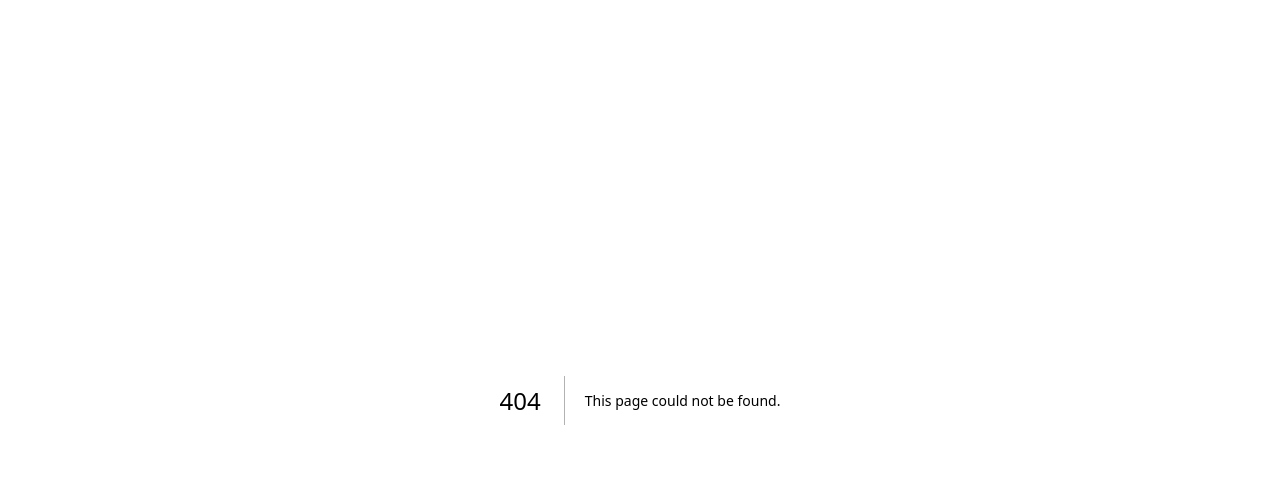
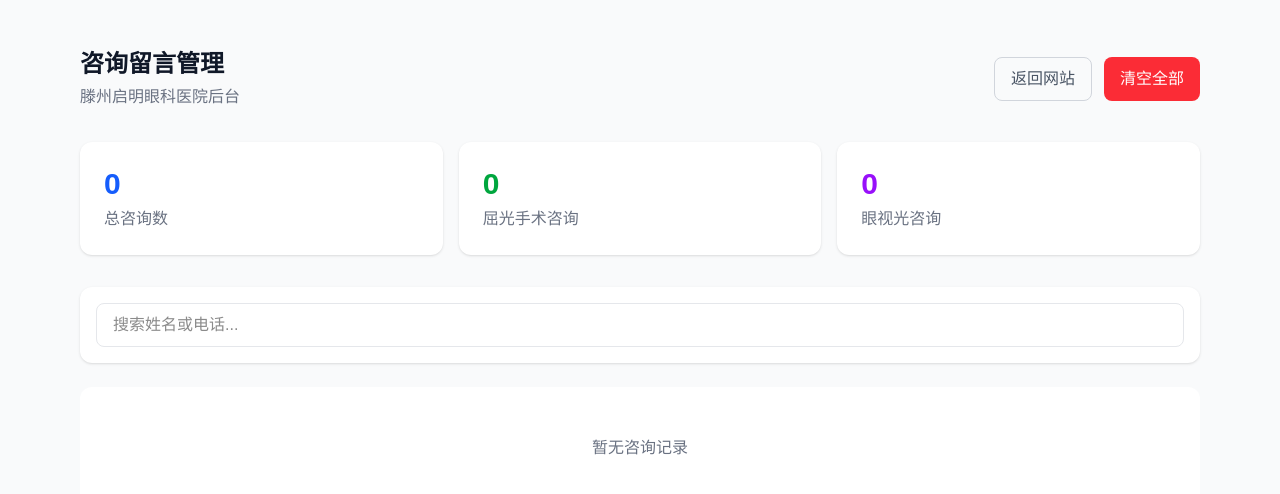
Before and after one commit to yuweiqian1984-ops/tmey-eye-hospital, a Next.js app: page /admin in a window 1280 px wide. Before the commit this address had no page. Shown: the top 494 px of the page. Built offline with nearby package versions, Linux system fonts and the light colour scheme.

Commit message:
feat: 更新联系方式、添加咨询留言后台

```diff
--- /dev/null
+++ b/app/admin/page.tsx
@@ -0,0 +1,155 @@
+"use client";
+
+import { useState, useEffect } from "react";
+
+interface Message {
+  id: string;
+  name: string;
+  phone: string;
+  department: string;
+  message: string;
+  createdAt: string;
+}
+
+export default function AdminPage() {
+  const [messages, setMessages] = useState<Message[]>([]);
+  const [loading, setLoading] = useState(true);
+  const [filter, setFilter] = useState("");
+
+  useEffect(() => {
+    const stored = localStorage.getItem("hospital_messages");
+    if (stored) {
+      setMessages(JSON.parse(stored));
+    }
+    setLoading(false);
+  }, []);
+
+  const deleteMessage = (id: string) => {
+    const updated = messages.filter((m) => m.id !== id);
+    setMessages(updated);
+    localStorage.setItem("hospital_messages", JSON.stringify(updated));
+  };
+
+  const clearAll = () => {
+    if (confirm("确定要清空所有咨询记录吗？")) {
+      setMessages([]);
+      localStorage.removeItem("hospital_messages");
+    }
+  };
+
+  const filtered = messages.filter(
+    (m) =>
+      m.name.includes(filter) ||
+      m.phone.includes(filter) ||
+      m.department.includes(filter)
+  );
+
+  return (
+    <div className="min-h-screen bg-gray-50">
+      <div className="max-w-6xl mx-auto px-4 py-12">
+        <div className="flex items-center justify-between mb-8">
+          <div>
+            <h1 className="text-2xl font-bold text-gray-900">咨询留言管理</h1>
+            <p className="text-gray-500 mt-1">滕州启明眼科医院后台</p>
+          </div>
+          <div className="flex gap-3">
+            <a
+              href="/"
+              className="px-4 py-2 text-gray-600 hover:text-gray-900 border border-gray-300 rounded-lg"
+            >
+              返回网站
+            </a>
+            <button
+              onClick={clearAll}
+              className="px-4 py-2 bg-red-500 text-white rounded-lg hover:bg-red-600"
+            >
+              清空全部
+            </button>
+          </div>
+        </div>
+
+        {/* 统计卡片 */}
+        <div className="grid grid-cols-3 gap-4 mb-8">
+          <div className="bg-white rounded-xl p-6 shadow-sm">
+            <div className="text-3xl font-bold text-blue-600">{messages.length}</div>
+            <div className="text-gray-500 mt-1">总咨询数</div>
+          </div>
+          <div className="bg-white rounded-xl p-6 shadow-sm">
+            <div className="text-3xl font-bold text-green-600">
+              {messages.filter((m) => m.department === "屈光手术").length}
+            </div>
+            <div className="text-gray-500 mt-1">屈光手术咨询</div>
+          </div>
+          <div className="bg-white rounded-xl p-6 shadow-sm">
+            <div className="text-3xl font-bold text-purple-600">
+              {messages.filter((m) => m.department === "眼视光").length}
+            </div>
+            <div className="text-gray-500 mt-1">眼视光咨询</div>
+          </div>
+        </div>
+
+        {/* 搜索过滤 */}
+        <div className="bg-white rounded-xl p-4 mb-6 shadow-sm">
+          <input
+            type="text"
+            placeholder="搜索姓名或电话..."
+            value={filter}
+            onChange={(e) => setFilter(e.target.value)}
+            className="w-full px-4 py-2 border border-gray-200 rounded-lg focus:outline-none focus:ring-2 focus:ring-blue-500"
+          />
+        </div>
+
+        {/* 消息列表 */}
+        {loading ? (
+          <div className="text-center py-12 text-gray-500">加载中...</div>
+        ) : filtered.length === 0 ? (
+          <div className="text-center py-12 text-gray-500 bg-white rounded-xl">
+            暂无咨询记录
+          </div>
+        ) : (
+          <div className="bg-white rounded-xl shadow-sm overflow-hidden">
+            <table className="w-full">
+              <thead className="bg-gray-50 border-b border-gray-200">
+                <tr>
+                  <th className="px-6 py-4 text-left text-sm font-medium text-gray-500">时间</th>
+                  <th className="px-6 py-4 text-left text-sm font-medium text-gray-500">姓名</th>
+                  <th className="px-6 py-4 text-left text-sm font-medium text-gray-500">电话</th>
+                  <th className="px-6 py-4 text-left text-sm font-medium text-gray-500">咨询项目</th>
+                  <th className="px-6 py-4 text-left text-sm font-medium text-gray-500">内容</th>
+                  <th className="px-6 py-4 text-right text-sm font-medium text-gray-500">操作</th>
+                </tr>
+              </thead>
+              <tbody className="divide-y divide-gray-100">
+                {filtered.map((msg) => (
+                  <tr key={msg.id} className="hover:bg-gray-50">
+                    <td className="px-6 py-4 text-sm text-gray-500">
+                      {new Date(msg.createdAt).toLocaleString("zh-CN")}
+                    </td>
+                    <td className="px-6 py-4 font-medium text-gray-900">{msg.name}</td>
+                    <td className="px-6 py-4 text-blue-600">{msg.phone}</td>
+                    <td className="px-6 py-4">
+                      <span className="px-3 py-1 bg-blue-50 text-blue-600 rounded-full text-sm">
+                        {msg.department || "未选择"}
+                      </span>
+                    </td>
+                    <td className="px-6 py-4 text-gray-600 max-w-xs truncate">
+                      {msg.message || "-"}
+                    </td>
+                    <td className="px-6 py-4 text-right">
+                      <button
+                        onClick={() => deleteMessage(msg.id)}
+                        className="text-red-500 hover:text-red-700 text-sm"
+                      >
+                        删除
+                      </button>
+                    </td>
+                  </tr>
+                ))}
+              </tbody>
+            </table>
+          </div>
+        )}
+      </div>
+    </div>
+  );
+}
--- a/app/layout.tsx
+++ b/app/layout.tsx
@@ -1,11 +1,6 @@
 import type { Metadata } from "next";
-import { Noto_Sans_SC } from "next/font/google";
+
 import "./globals.css";
-
-const notoSansSC = Noto_Sans_SC({
-  subsets: ["latin"],
-  variable: "--font-noto-sans-sc",
-});
 
 export const metadata: Metadata = {
   title: "滕州启明眼科医院 - 专业眼科医疗机构",
@@ -18,7 +13,7 @@ export default function RootLayout({
   children: React.ReactNode;
 }>) {
   return (
-    <html lang="zh-CN" className={`${notoSansSC.variable} h-full antialiased`}>
+    <html lang="zh-CN" className="h-full antialiased">
       <body className="min-h-full flex flex-col">{children}</body>
     </html>
   );
--- a/app/page.tsx
+++ b/app/page.tsx
@@ -71,7 +71,14 @@ export default function Home() {
 
   const handleSubmit = (e: React.FormEvent) => {
     e.preventDefault();
-    // 这里预留 EmailJS 集成接口
+    // 保存到 localStorage 供后台查看
+    const newMessage = {
+      id: Date.now().toString(),
+      ...formData,
+      createdAt: new Date().toISOString(),
+    };
+    const existing = JSON.parse(localStorage.getItem("hospital_messages") || "[]");
+    localStorage.setItem("hospital_messages", JSON.stringify([newMessage, ...existing]));
     setSubmitStatus("success");
     setTimeout(() => setSubmitStatus("idle"), 3000);
     setFormData({ name: "", phone: "", department: "", message: "" });
@@ -102,7 +109,7 @@ export default function Home() {
                   {item === "contact" && "联系我们"}
                 </button>
               ))}
-              <a href="tel:13396376116" className="btn-primary text-sm px-4 py-2">
+              <a href="tel:13396376119" className="btn-primary text-sm px-4 py-2">
                 📞 预约挂号
               </a>
             </div>
@@ -143,22 +150,22 @@ export default function Home() {
             <button onClick={() => scrollTo("departments")} className="bg-white text-blue-600 px-8 py-4 rounded-lg font-semibold text-lg hover:bg-yellow-300 hover:text-blue-800 transition-all">
               了解科室
             </button>
-            <a href="tel:13396376116" className="bg-transparent border-2 border-white text-white px-8 py-4 rounded-lg font-semibold text-lg hover:bg-white hover:text-blue-600 transition-all">
+            <a href="tel:13396376119" className="bg-transparent border-2 border-white text-white px-8 py-4 rounded-lg font-semibold text-lg hover:bg-white hover:text-blue-600 transition-all">
               📞 立即咨询
             </a>
           </div>
           <div className="mt-12 flex justify-center gap-8 text-white/80">
             <div className="text-center">
-              <div className="text-3xl font-bold text-yellow-300">20+</div>
-              <div className="text-sm">年专注眼科</div>
+              <div className="text-3xl font-bold text-yellow-300">10+</div>
+              <div className="text-sm">年建院</div>
             </div>
             <div className="text-center">
-              <div className="text-3xl font-bold text-yellow-300">10万+</div>
-              <div className="text-sm">成功手术案例</div>
+              <div className="text-3xl font-bold text-yellow-300">5万+</div>
+              <div className="text-sm">成功手术</div>
             </div>
             <div className="text-center">
-              <div className="text-3xl font-bold text-yellow-300">98%</div>
-              <div className="text-sm">患者满意度</div>
+              <div className="text-3xl font-bold text-yellow-300">省城专家</div>
+              <div className="text-sm">常年坐诊</div>
             </div>
           </div>
         </div>
@@ -205,10 +212,10 @@ export default function Home() {
             <div className="bg-gradient-to-br from-blue-50 to-teal-50 rounded-2xl p-8">
               <div className="grid grid-cols-2 gap-4">
                 {[
-                  { num: "20+", label: "年眼科经验" },
-                  { num: "10万+", label: "成功手术" },
+                  { num: "10+", label: "年建院" },
+                  { num: "5万+", label: "成功手术" },
                   { num: "50万+", label: "服务患者" },
-                  { num: "98%", label: "满意率" },
+                  { num: "省城专家", label: "常年坐诊" },
                 ].map((stat) => (
                   <div key={stat.label} className="bg-white rounded-xl p-4 text-center shadow-sm">
                     <div className="text-2xl font-bold text-blue-600">{stat.num}</div>
@@ -298,7 +305,7 @@ export default function Home() {
                   </div>
                   <div>
                     <h4 className="font-semibold text-gray-900">咨询热线</h4>
-                    <p className="text-blue-600 font-medium">133-9637-6116</p>
+                    <p className="text-blue-600 font-medium">133-9637-6119</p>
                     <p className="text-sm text-gray-500">于主任</p>
                   </div>
                 </div>
@@ -308,7 +315,7 @@ export default function Home() {
                   </div>
                   <div>
                     <h4 className="font-semibold text-gray-900">医院地址</h4>
-                    <p className="text-gray-600">山东省滕州市</p>
+                    <p className="text-gray-600">山东省滕州市学院路2899号</p>
                     <p className="text-sm text-gray-500">（具体地址请咨询电话确认）</p>
                   </div>
                 </div>
@@ -413,9 +420,10 @@ export default function Home() {
             </div>
             <div>
               <h4 className="text-white font-semibold mb-4">联系方式</h4>
-              <p className="text-sm mb-2">📞 咨询热线：133-9637-6116</p>
+              <p className="text-sm mb-2">📞 咨询热线：133-9637-6119</p>
               <p className="text-sm mb-2">👤 联系人：于主任</p>
-              <p className="text-sm">📍 地址：山东省滕州市</p>
+              <p className="text-sm">📍 地址：山东省滕州市学院路2899号</p>
+              <a href="/admin" className="text-xs text-gray-500 hover:text-gray-300 mt-2 inline-block">管理后台</a>
             </div>
           </div>
           <div className="border-t border-gray-800 mt-8 pt-8 text-center text-sm">
```
